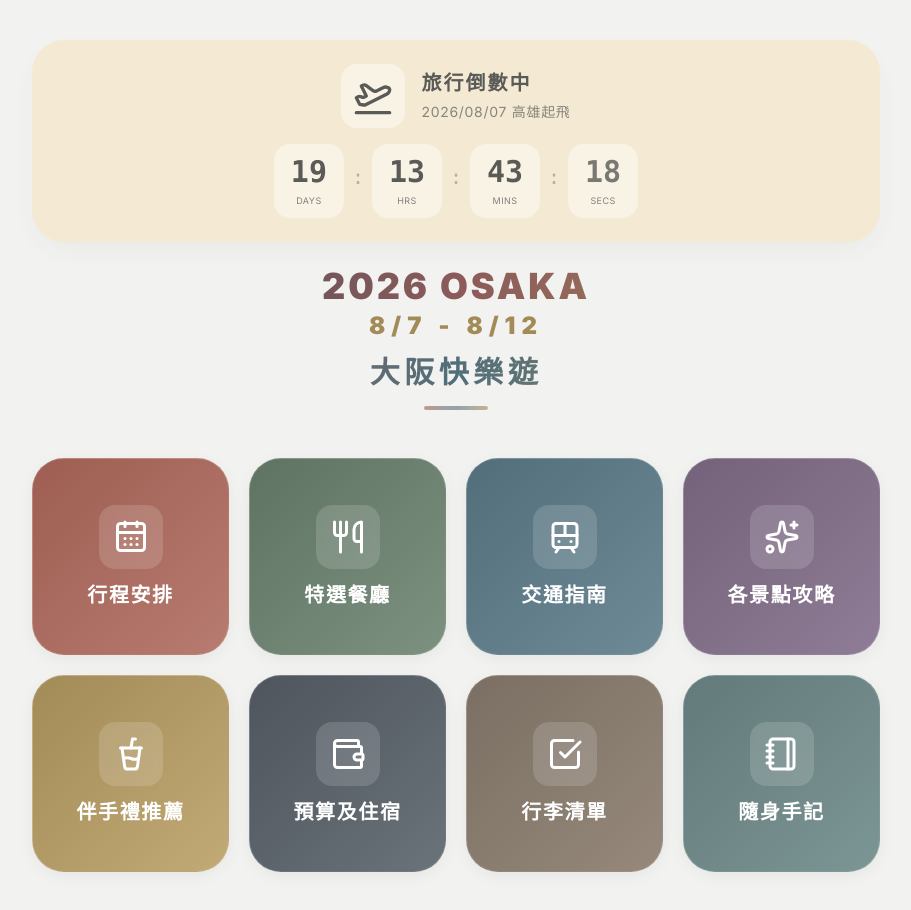
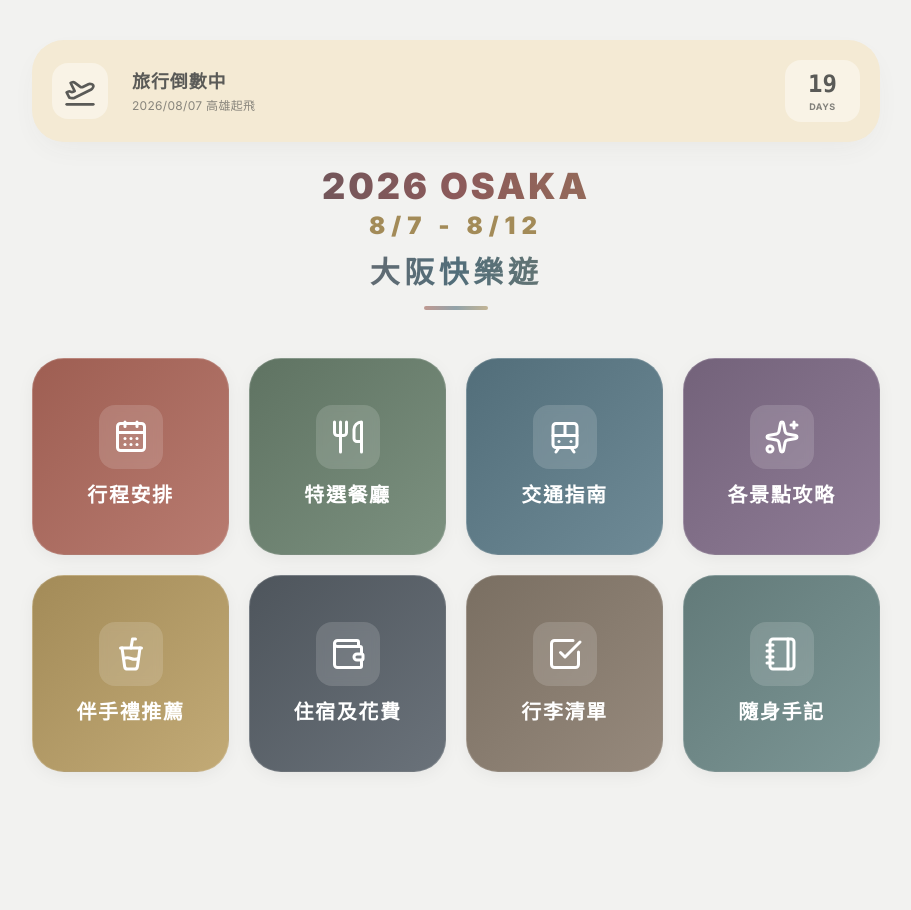
Before and after one commit to shutuee/2026_OSAKA.TRIP, a plain HTML site: page index.html in a window 1280 px wide. Shown: the whole page, without its empty margins (184-1095 px from the left). After the commit the page ends 860 px from the top, so only its background shows below. Drawn offline with nearby package versions, Linux system fonts and the light colour scheme.

Commit message:
Refactor countdown widget and update labels

```diff
--- a/index.html
+++ b/index.html
@@ -193,39 +193,21 @@
 
     <div class="max-w-4xl mx-auto px-4 md:px-6 py-6 md:py-10">
 
-        <!-- 頂部倒計時與快速看板 -->
-        <div id="top-countdown-widget" class="mb-6 bg-[#F4EAD4] rounded-[2rem] p-5 sm:p-6 morandi-shadow flex flex-col justify-between items-center gap-4 text-center">
-            <div class="flex flex-row items-center justify-center gap-4 w-full">
-                <div class="w-16 h-16 rounded-2xl bg-white/40 flex items-center justify-center text-[#5a5a57] shrink-0">
-                    <i data-lucide="plane-takeoff" class="w-10 h-10"></i>
-                </div>
-                <div class="text-left text-[#5a5a57]">
-                    <h3 class="text-xl font-bold tracking-widest uppercase">旅行倒數中</h3>
-                    <p class="text-[14px] opacity-70 tracking-wider mt-1">2026/08/07 高雄起飛</p>
-                </div>
+        <!-- 頂部倒計時：極簡單列奶茶色看板 -->
+        <div id="top-countdown-widget" class="mb-6 bg-[#F4EAD4] rounded-[2rem] p-4 sm:p-5 morandi-shadow flex flex-row items-center justify-center gap-4 sm:gap-6 w-full text-left">
+            <!-- 左側飛機圖示 -->
+            <div class="w-12 h-12 sm:w-14 sm:h-14 rounded-2xl bg-white/40 flex items-center justify-center text-[#5a5a57] shrink-0">
+                <i data-lucide="plane-takeoff" class="w-7 h-7 sm:w-8 sm:h-8"></i>
             </div>
-
-            <!-- 倒數計時容器 -->
-            <div id="countdown-timer" class="flex items-center justify-center gap-2 font-mono text-[#5a5a57] w-full">
-                <div class="flex flex-col items-center min-w-[55px] md:min-w-[70px] bg-white/40 p-2.5 rounded-2xl">
-                    <span id="cd-days" class="text-2xl md:text-3xl font-bold">--</span>
-                    <span class="text-[9px] opacity-75 mt-1 tracking-wider font-sans">DAYS</span>
-                </div>
-                <div class="opacity-40 text-xl font-thin -mt-2">:</div>
-                <div class="flex flex-col items-center min-w-[55px] md:min-w-[70px] bg-white/40 p-2.5 rounded-2xl">
-                    <span id="cd-hours" class="text-2xl md:text-3xl font-bold">--</span>
-                    <span class="text-[9px] opacity-75 mt-1 tracking-wider font-sans">HRS</span>
-                </div>
-                <div class="opacity-40 text-xl font-thin -mt-2">:</div>
-                <div class="flex flex-col items-center min-w-[55px] md:min-w-[70px] bg-white/40 p-2.5 rounded-2xl">
-                    <span id="cd-mins" class="text-2xl md:text-3xl font-bold">--</span>
-                    <span class="text-[9px] opacity-75 mt-1 tracking-wider font-sans">MINS</span>
-                </div>
-                <div class="opacity-40 text-xl font-thin -mt-2">:</div>
-                <div class="flex flex-col items-center min-w-[55px] md:min-w-[70px] bg-white/40 p-2.5 rounded-2xl">
-                    <span id="cd-secs" class="text-2xl md:text-3xl font-bold opacity-80">--</span>
-                    <span class="text-[9px] opacity-75 mt-1 tracking-wider font-sans">SECS</span>
-                </div>
+            <!-- 中間文字區域 -->
+            <div class="text-[#5a5a57] flex-1">
+                <h3 class="text-base sm:text-lg font-bold tracking-wider">旅行倒數中</h3>
+                <p class="text-[12px] sm:text-xs opacity-70 tracking-wide mt-0.5">2026/08/07 高雄起飛</p>
+            </div>
+            <!-- 右側僅保留 DAYS 卡片 -->
+            <div class="flex flex-col items-center bg-white/40 px-3.5 py-1.5 sm:px-5 sm:py-2 rounded-2xl shrink-0 min-w-[65px] sm:min-w-[75px]">
+                <span id="cd-days" class="text-xl sm:text-2xl font-bold font-mono">--</span>
+                <span class="text-[8px] sm:text-[9px] opacity-75 tracking-wider font-bold">DAYS</span>
             </div>
         </div>
 
@@ -278,14 +260,14 @@
                     </div>
                     <span class="text-white font-bold tracking-[0.08em] text-base md:text-xl text-center px-1">伴手禮推薦</span>
                 </div>
-                <!-- 預算及住宿 -->
+                <!-- 住宿及花費 -->
                 <div onclick="navigateTo('budget-hotel')" class="icon-card card-budget-hotel rounded-[2rem] flex flex-col items-center justify-center p-4">
                     <div class="w-16 h-16 rounded-2xl bg-white/15 flex items-center justify-center mb-3 backdrop-blur-sm">
                         <i data-lucide="wallet" class="w-9 h-9 text-white"></i>
                     </div>
-                    <span class="text-white font-bold tracking-[0.08em] text-base md:text-xl text-center px-1">預算及住宿</span>
-                </div>
-                <!-- 行李清單 -->
+                    <span class="text-white font-bold tracking-[0.08em] text-base md:text-xl text-center px-1">住宿及花費</span>
+                </div>
+                <!-- 行記清單 -->
                 <div onclick="navigateTo('checklist')" class="icon-card card-checklist rounded-[2rem] flex flex-col items-center justify-center p-4">
                     <div class="w-16 h-16 rounded-2xl bg-white/15 flex items-center justify-center mb-3 backdrop-blur-sm">
                         <i data-lucide="check-square" class="w-9 h-9 text-white"></i>
@@ -302,7 +284,6 @@
             </div>
         </div>
 
-        <!-- 內容容器 -->
         <div id="content-container">
             <!-- 返回首頁按鈕 -->
             <button id="back-btn" onclick="goHome()" class="hidden mb-6 flex items-center text-[#5a5a57] bg-white px-4 py-2 rounded-full shadow-sm border border-[#e2e2e0] hover:bg-[#f8f8f6] hover:shadow-md transition-all tracking-widest text-xs active:scale-95 w-fit">
@@ -867,10 +848,10 @@
                 </div>
             </div>
 
-            <!-- ================= 六、預算及住宿 ================= -->
+            <!-- ================= 六、住宿及花費 ================= -->
             <div id="budget-hotel-page" class="page-content space-y-6">
                 <div class="border-b border-[#e2e2e0] pb-3">
-                    <h2 class="text-xl md:text-2xl font-black tracking-[0.1em] text-[#5a5a57]">預算及住宿</h2>
+                    <h2 class="text-xl md:text-2xl font-black tracking-[0.1em] text-[#5a5a57]">住宿及花費</h2>
                 </div>
 
                 <!-- 住宿資訊區塊 -->
@@ -1021,7 +1002,7 @@
                 <div class="grid grid-cols-1 md:grid-cols-12 gap-5">
                     <!-- 左側：備忘輸入 -->
                     <div class="md:col-span-8 bg-white p-5 rounded-3xl morandi-shadow space-y-3">
-                        <textarea id="travel-notepad" rows="10" oninput="saveNotesToStorage()" class="w-full p-3 rounded-2xl border border-slate-200 focus:outline-none focus:ring-2 focus:ring-morandi-sage/20 text-slate-700 text-lg md:text-xl leading-relaxed" placeholder="寫下你的旅行筆記 (網頁會隨時自動存檔)"></textarea>
+                        <textarea id="travel-notepad" rows="10" oninput="saveNotesToStorage()" class="w-full p-3 rounded-2xl border border-slate-200 focus:outline-none focus:ring-2 focus:ring-morandi-sage/20 text-slate-700 text-lg md:text-xl leading-relaxed font-bold" placeholder="在這裡寫下你的旅行筆記 (網頁會隨時自動存檔哦！)"></textarea>
                         <div class="flex justify-between items-center text-base text-slate-400">
                             <span id="note-save-status">💾 所有變更已即時自動存檔</span>
                             <button onclick="triggerClearNotes()" class="text-rose-600 hover:underline">清空筆記</button>
@@ -1031,8 +1012,8 @@
                     <!-- 右側：日圓即時換算 (超大字操作介面) -->
                     <div class="md:col-span-4 bg-white p-5 rounded-3xl morandi-shadow flex flex-col justify-between">
                         <div>
-                            <h4 class="text-slate-700 text-lg mb-3 tracking-wide border-b border-slate-100 pb-1.5 font-bold">💵 伴手禮換算</h4>
-                            <p class="text-sm text-slate-400 mb-4">日圓匯率 (0.2 TWD = 1 JPY) 點擊可調整</p>
+                            <h4 class="text-slate-700 text-lg mb-3 tracking-wide border-b border-slate-100 pb-1.5 font-bold">💵 換算</h4>
+                            <p class="text-sm text-slate-400 mb-4">日圓匯率 (0.20 TWD = 1 JPY) 點擊可調整</p>
 
                             <div class="space-y-4">
                                 <div>
@@ -1064,7 +1045,7 @@
 
     </div>
 
-    <!-- 行動裝置底部快捷選單 -->
+    <!-- 行動裝置底部快捷選單 (第四個按鈕更新為住宿及花費) -->
     <nav class="fixed bottom-0 inset-x-0 bg-white/95 backdrop-blur-md border-t border-slate-100 py-2.5 px-4 flex justify-around items-center z-40 morandi-shadow md:hidden">
         <button id="btn-nav-home" onclick="goHome()" class="flex flex-col items-center gap-1 text-morandi-terracotta transition-all duration-300 active:scale-95 focus:outline-none">
             <i data-lucide="layout-grid" class="w-5.5 h-5.5"></i>
@@ -1078,9 +1059,9 @@
             <i data-lucide="utensils" class="w-5.5 h-5.5"></i>
             <span class="text-[10px]">特選餐廳</span>
         </button>
-        <button id="btn-nav-checklist" onclick="navigateTo('checklist')" class="flex flex-col items-center gap-1 text-slate-400 transition-all duration-300 active:scale-95 focus:outline-none">
-            <i data-lucide="check-square" class="w-5.5 h-5.5"></i>
-            <span class="text-[10px]">行李清單</span>
+        <button id="btn-nav-budget-hotel" onclick="navigateTo('budget-hotel')" class="flex flex-col items-center gap-1 text-slate-400 transition-all duration-300 active:scale-95 focus:outline-none">
+            <i data-lucide="wallet" class="w-5.5 h-5.5"></i>
+            <span class="text-[10px]">住宿花費</span>
         </button>
         <button id="btn-nav-notes" onclick="navigateTo('notes')" class="flex flex-col items-center gap-1 text-slate-400 transition-all duration-300 active:scale-95 focus:outline-none">
             <i data-lucide="notebook" class="w-5.5 h-5.5"></i>
@@ -1126,15 +1107,9 @@
             }
 
             const days = Math.floor(difference / (1000 * 60 * 60 * 24));
-            const hours = Math.floor((difference % (1000 * 60 * 60 * 24)) / (1000 * 60 * 60));
-            const mins = Math.floor((difference % (1000 * 60 * 60)) / (1000 * 60));
-            const secs = Math.floor((difference % (1000 * 60)) / 1000);
-
-            // 補齊雙位數
+
+            // 僅更新 DAYS 數值，其餘已刪除
             document.getElementById('cd-days').textContent = days < 10 ? '0' + days : days;
-            document.getElementById('cd-hours').textContent = hours < 10 ? '0' + hours : hours;
-            document.getElementById('cd-mins').textContent = mins < 10 ? '0' + mins : mins;
-            document.getElementById('cd-secs').textContent = secs < 10 ? '0' + secs : secs;
         }
 
         setInterval(updateCountdown, 1000);
@@ -1169,7 +1144,7 @@
 
         // 行動裝置底部快捷按鈕視覺更新（選取時呈現深莫蘭迪紅）
         function updateBottomNav(activeId) {
-            const navIds = ['home', 'itinerary', 'dining', 'checklist', 'notes'];
+            const navIds = ['home', 'itinerary', 'dining', 'budget-hotel', 'notes'];
             navIds.forEach(id => {
                 const btn = document.getElementById(`btn-nav-${id}`);
                 if (btn) {
@@ -1195,7 +1170,7 @@
             const targetPage = document.getElementById(pageId + '-page');
             if (targetPage) targetPage.classList.add('active-page');
 
-            // 如果進入預算與住宿頁面，非同步加載 D3
+            // 如果進入住宿與花費頁面，非同步加載 D3
             if (pageId === 'budget-hotel') {
                 setTimeout(() => {
                     renderBudgetInputs();
@@ -1401,12 +1376,10 @@
                 { id: "doc-2", text: "12G 高速網路 eSIM / 實體網卡確認", checked: false },
                 { id: "doc-3", text: "日圓現金、跨國提款信用卡備用", checked: false },
                 { id: "doc-4", text: "機票 (AK170 / AK171) 電子憑證", checked: false },
-                { id: "doc-5", text: "關西機場 Nankai 特急 / 地鐵票券兌換代碼", checked: false }
             ],
             tech: [
                 { id: "tech-1", text: "手機、平板及原裝充電線", checked: false },
                 { id: "tech-2", text: "行動電源 (需隨身攜帶，不可託運)", checked: false },
-                { id: "tech-3", text: "多孔旅行萬國轉接插頭 (備用)", checked: false },
                 { id: "tech-4", text: "相機、記憶卡與讀卡機", checked: false }
             ],
             clothes: [
```
